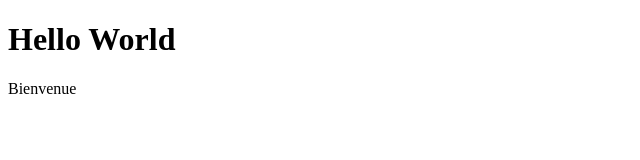
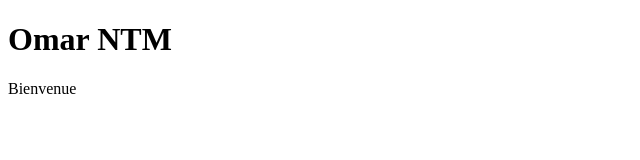
Before and after one commit to omarben78/javascript, a plain HTML site: page sophiane.html in a window 1280 px wide. Shown: the whole page, without its empty margins (0-640 px from the left). Drawn offline with Linux system fonts and the light colour scheme.

Commit message:
Omar ntm ptit pd

```diff
--- a/sophiane.html
+++ b/sophiane.html
@@ -4,7 +4,7 @@
 	<title>Test</title>
 </head>
 <body>
-	<h1>Hello World</h1>
+	<h1>Omar NTM</h1>
 	<p>Bienvenue</p>
 
 </body>
```
